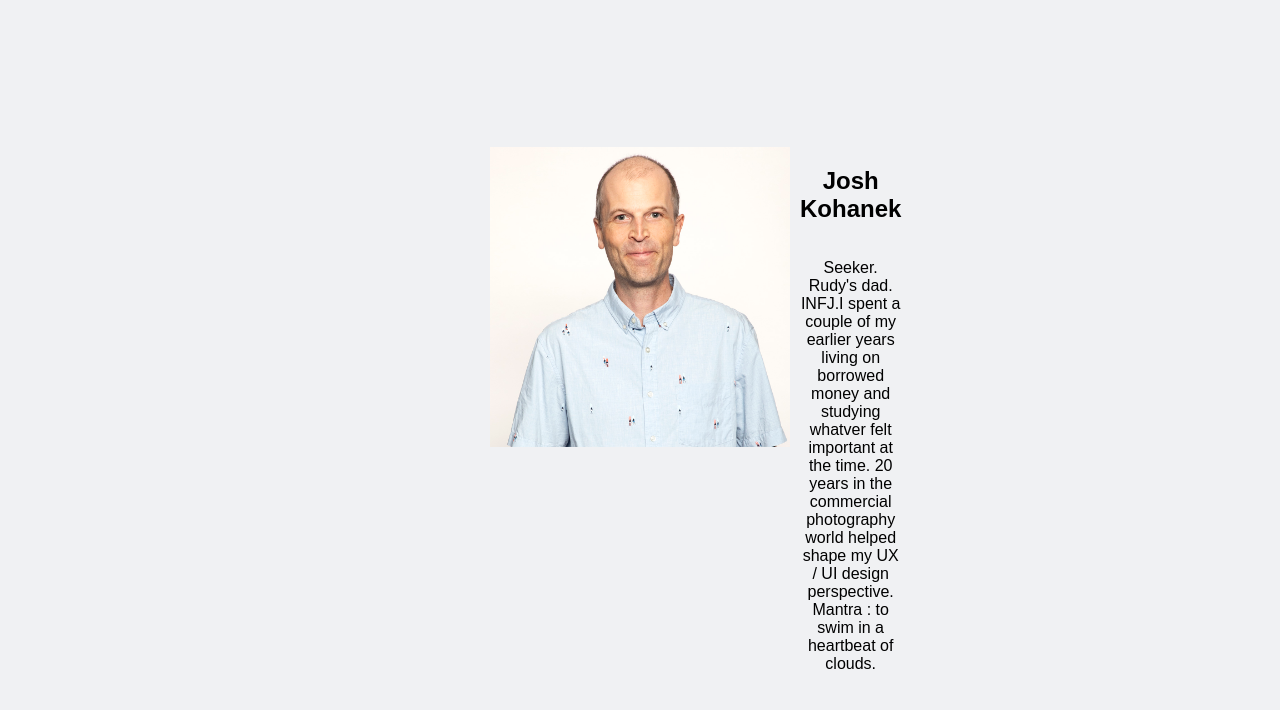
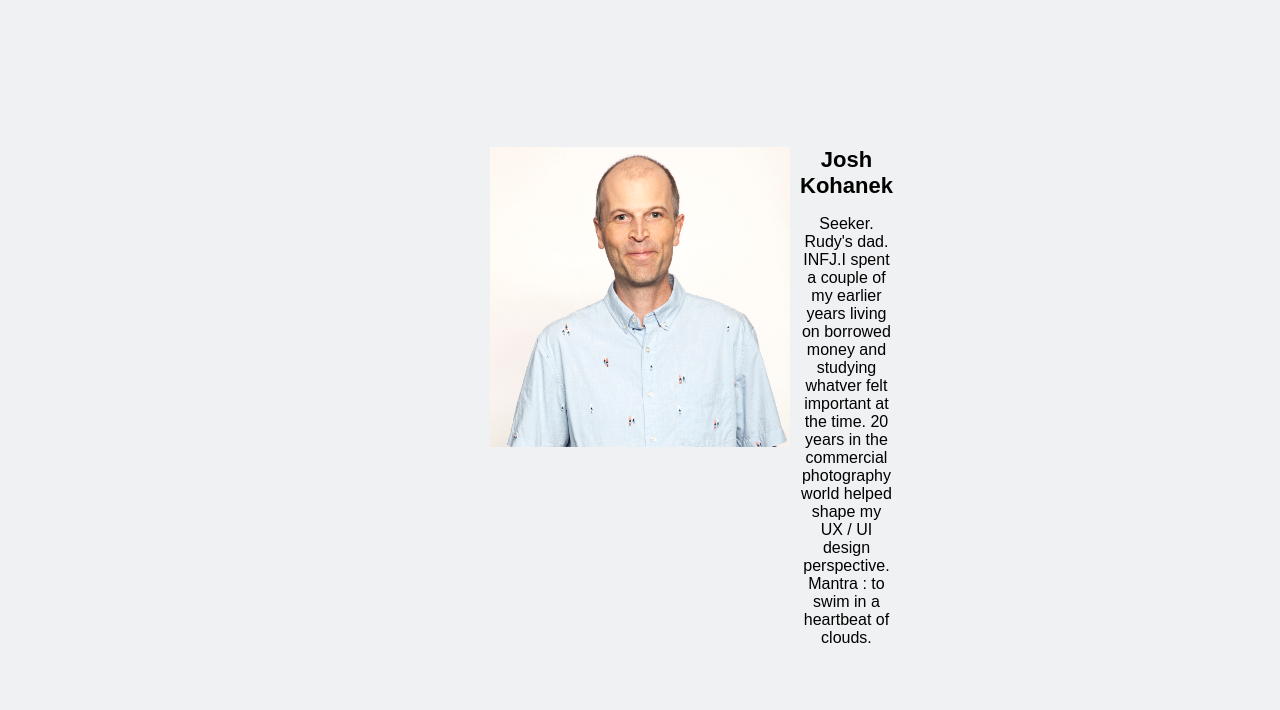
Before and after one commit to joshkohanek/Unit_18_starter_template, a plain HTML site: page index.html in a window 1280 px wide. Shown: the part 82-792 px from the top of the page. Drawn offline with Linux system fonts and the light colour scheme.

Commit message:
Misc fixes

```diff
--- a/css/style.css
+++ b/css/style.css
@@ -72,7 +72,7 @@ header p {
 
 .hero {
   background-color: #F0F1F3;
-  padding: 100px 15px;
+  padding: 100px;
   font-family: Arial, Helvetica, sans-serif;
 }
 
@@ -81,6 +81,14 @@ header p {
   margin: 0 auto;
   padding: 50px;
   text-align: center;
+}
+
+h5{
+  max-width: 300px;
+  margin: 0 auto;
+  text-align: center;
+  font-size: 22px;
+
 }
 button {
   padding: 15px;
--- a/index.html
+++ b/index.html
@@ -24,7 +24,8 @@
 
         <div class="text-content">
 
-        <h1>Josh Kohanek</h1>
+        <h5>Josh Kohanek</h5>
+
         <p>Seeker. Rudy's dad. INFJ.I spent a couple of my earlier years living on borrowed money and studying whatver felt important at the time.
           20 years in the commercial photography world helped shape my UX / UI design perspective.
           Mantra : to swim in a heartbeat of clouds.
```
